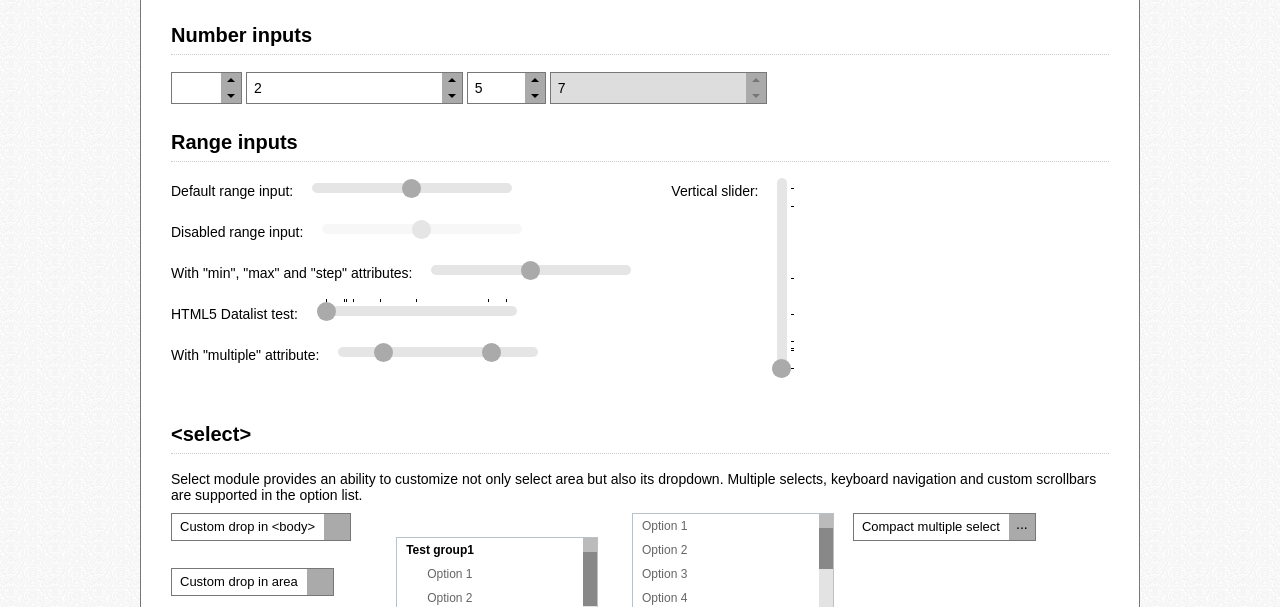
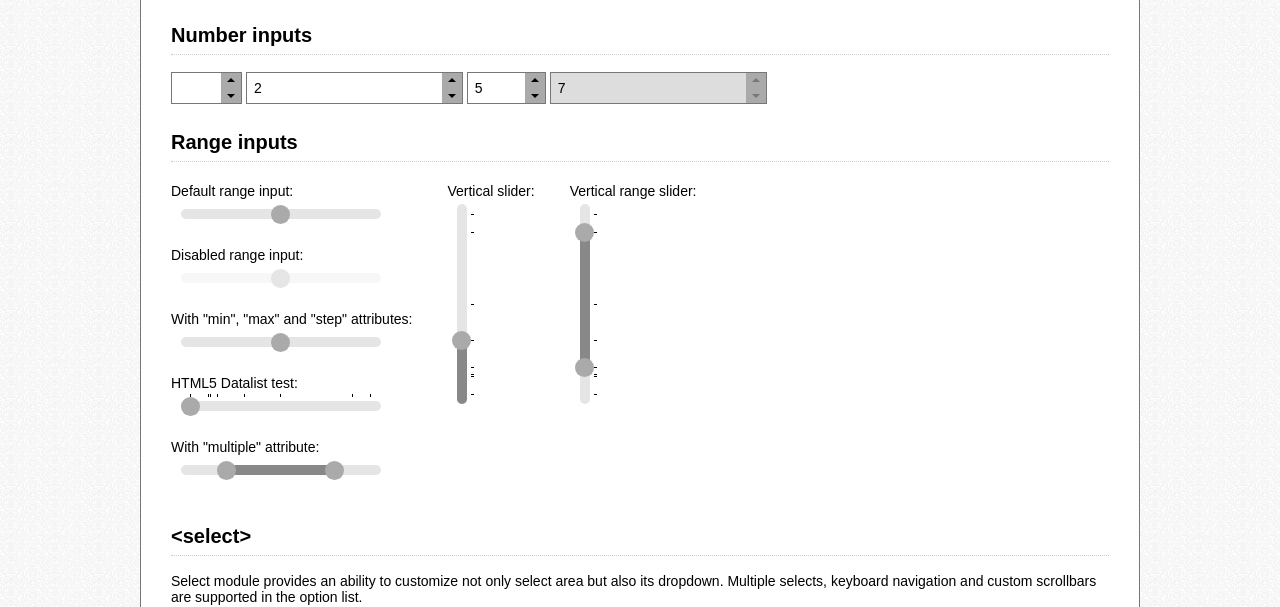
Before and after one commit to w3co/jcf, a website with bundled scripts: page index.html in a window 1280 px wide. Shown: the part 136-743 px from the top of the page. Built offline with nearby package versions, Linux system fonts and the light colour scheme.

Commit message:
range inputs: added support for indicators which display selected range

```diff
--- a/css/demo.css
+++ b/css/demo.css
@@ -87,6 +87,9 @@ section:after {
 	display: block;
 	clear: both;
 	content: '';
+}
+.col .row label {
+	display: block;
 }
 .row label {
 	display: inline-block;
--- a/css/theme-minimal/jcf.css
+++ b/css/theme-minimal/jcf.css
@@ -486,6 +486,7 @@ body > .jcf-select-drop.jcf-drop-flipped {
 	height: 10px;
 }
 .jcf-range .jcf-range-wrapper {
+	position: relative;
 	background: #e5e5e5;
 	border-radius: 5px;
 	display: block;
@@ -509,6 +510,43 @@ body > .jcf-select-drop.jcf-drop-flipped {
 	left: -5px;
 	top: auto;
 }
+.jcf-range .jcf-range-display-wrapper {
+	position: absolute;
+	min-height: 10px;
+	min-width: 10px;
+	left: 10px;
+	right: 10px;
+}
+.jcf-range .jcf-range-display {
+	border-radius: 5px;
+	position: absolute;
+	background: #888;
+	width: 10px;
+	height: 10px;
+}
+.jcf-range .jcf-range-display.jcf-range-min {
+	margin: 0 0 0 -10px;
+	padding: 0 0 0 10px;
+}
+.jcf-range .jcf-range-display.jcf-range-max {
+	margin: 0 -10px 0 0;
+	padding: 0 10px 0 0;
+}
+.jcf-range.jcf-vertical .jcf-range-display-wrapper {
+	left: auto;
+	right: auto;
+	top: 10px;
+	bottom: 10px;
+}
+.jcf-range.jcf-vertical .jcf-range-display.jcf-range-min {
+	margin: 0 0 -10px;
+	padding: 0 0 10px;
+}
+.jcf-range.jcf-vertical .jcf-range-display.jcf-range-max {
+	margin: -10px 0 0;
+	padding: 10px 0 0;
+}
+
 .jcf-range .jcf-range-handle {
 	position: absolute;
 	background: #aaa;
--- a/index.html
+++ b/index.html
@@ -72,7 +72,7 @@
 		<div class="col">
 			<div class="row">
 				<label>Vertical slider:</label>
-				<input type="range" value="0" min="0" max="100" list="testdata1" data-jcf='{"orientation": "vertical"}'>
+				<input type="range" value="30" min="0" max="100" list="testdata1" data-jcf='{"orientation": "vertical", "range": "min"}'>
 			</div>
 			<datalist id="testdata1">
 				<option>0</option>
@@ -84,6 +84,12 @@
 				<option>90</option>
 				<option>100</option>
 			</datalist>
+		</div>
+		<div class="col">
+			<div class="row">
+				<label>Vertical range slider:</label>
+				<input type="range" multiple value="15,90" min="0" max="100" list="testdata1" data-jcf='{"orientation": "vertical"}'>
+			</div>
 		</div>
 	</section>
 
--- a/js/jcf.range.js
+++ b/js/jcf.range.js
@@ -16,12 +16,14 @@
 			realElementClass: 'jcf-real-element',
 			fakeStructure: '<span class="jcf-range"><span class="jcf-range-wrapper"><span class="jcf-range-track"><span class="jcf-range-handle"></span></span></span></span>',
 			dataListMark: '<span class="jcf-range-mark"></span>',
-			dragValueDisplay: '<span class="jcf-drag-value"></span>',
+			rangeDisplayWrapper: '<span class="jcf-range-display-wrapper"></span>',
+			rangeDisplay: '<span class="jcf-range-display"></span>',
 			handleSelector: '.jcf-range-handle',
 			trackSelector: '.jcf-range-track',
 			activeHandleClass: 'jcf-active-handle',
 			verticalClass: 'jcf-vertical',
 			orientation: 'horizontal',
+			range: false, // or "min", "max", "all"
 			dragHandleCenter: true,
 			snapToMarks: true,
 			snapRadius: 5
@@ -46,10 +48,27 @@
 			this.values = this.realElement.prop('multiple') ? this.realElement.attr('value').split(',') : [this.realElement.val()];
 			this.handleCount = this.realElement.prop('multiple') ? this.values.length : 1;
 
+			// create range display
+			this.rangeDisplayWrapper = $(this.options.rangeDisplayWrapper).insertBefore(this.track);
+			if (this.options.range === 'min' || this.options.range === 'all') {
+				this.rangeMin = $(this.options.rangeDisplay).addClass('jcf-range-min').prependTo(this.rangeDisplayWrapper);
+			}
+			if (this.options.range === 'max' || this.options.range === 'all') {
+				this.rangeMax = $(this.options.rangeDisplay).addClass('jcf-range-max').prependTo(this.rangeDisplayWrapper);
+			}
+
 			// clone handles if needed
 			while (this.createdHandleCount < this.handleCount) {
 				this.createdHandleCount++;
 				this.handle.clone().addClass('jcf-index-' + this.createdHandleCount).insertBefore(this.handle);
+
+				// create mid ranges
+				if (this.createdHandleCount > 1) {
+					if (!this.rangeMid) {
+						this.rangeMid = $();
+					}
+					this.rangeMid = this.rangeMid.add($(this.options.rangeDisplay).addClass('jcf-range-mid').prependTo(this.rangeDisplayWrapper));
+				}
 			}
 
 			// grab all handles
@@ -63,6 +82,7 @@
 			this.directionProperty = this.isVertical ? 'top' : 'left';
 			this.offsetProperty = this.isVertical ? 'bottom' : 'left';
 			this.eventProperty = this.isVertical ? 'pageY' : 'pageX';
+			this.sizeProperty = this.isVertical ? 'height' : 'width';
 			this.sizeMethod = this.isVertical ? 'innerHeight' : 'innerWidth';
 			this.fakeElement.css('touchAction', this.isVertical ? 'pan-x' : 'pan-y');
 			if (this.isVertical) {
@@ -136,13 +156,19 @@
 			};
 		},
 		getNearestHandle: function(percent) {
+			// handle vertical sliders
+			if (this.isVertical) {
+				percent = 1 - percent;
+			}
+
 			// detect closest handle when track is pressed
 			var closestHandle = this.handles.eq(0),
-				closestDistance = Infinity;
+				closestDistance = Infinity,
+				self = this;
 
 			if (this.handleCount > 1) {
 				this.handles.each(function() {
-					var handleOffset = parseFloat(this.style.left) / 100,
+					var handleOffset = parseFloat(this.style[self.offsetProperty]) / 100,
 						handleDistance = Math.abs(handleOffset - percent);
 
 					if (handleDistance < closestDistance) {
@@ -160,7 +186,7 @@
 			if (!this.realElement.is(':disabled') && !this.activeDragHandle) {
 				trackSize = this.track[this.sizeMethod]();
 				trackOffset = this.track.offset()[this.directionProperty];
-				this.activeDragHandle = this.getNearestHandle((e.pageX - trackOffset) / this.trackHolder[this.sizeMethod]());
+				this.activeDragHandle = this.getNearestHandle((e[this.eventProperty] - trackOffset) / this.trackHolder[this.sizeMethod]());
 				this.activeDragHandleIndex = this.handles.index(this.activeDragHandle);
 				this.handles.removeClass(this.options.activeHandleClass).eq(this.activeDragHandleIndex).addClass(this.options.activeHandleClass);
 				innerOffset = this.activeDragHandle[this.sizeMethod]() / 2;
@@ -342,6 +368,33 @@
 			} else {
 				this.realElement.val(value);
 			}
+
+			this.updateRanges();
+		},
+		updateRanges: function() {
+			// update display ranges
+			var self = this,
+				handle;
+
+			if (this.rangeMin) {
+				handle = this.handles[0];
+				this.rangeMin.css(this.offsetProperty, 0).css(this.sizeProperty, handle.style[this.offsetProperty]);
+			}
+			if (this.rangeMax) {
+				handle = this.handles[this.handles.length - 1];
+				this.rangeMax.css(this.offsetProperty, handle.style[this.offsetProperty]).css(this.sizeProperty, 100 - parseFloat(handle.style[this.offsetProperty]) + '%');
+			}
+			if (this.rangeMid) {
+				this.handles.each(function(index, curHandle) {
+					var prevHandle, midBox;
+					if (index > 0) {
+						prevHandle = self.handles[index - 1];
+						midBox = self.rangeMid[index - 1];
+						midBox.style[self.offsetProperty] = prevHandle.style[self.offsetProperty];
+						midBox.style[self.sizeProperty] = parseFloat(curHandle.style[self.offsetProperty]) - parseFloat(prevHandle.style[self.offsetProperty]) + '%';
+					}
+				});
+			}
 		},
 		step: function(changeValue) {
 			var originalValue = parseFloat(this.values[this.activeDragHandleIndex || 0]),
@@ -410,6 +463,7 @@
 
 			// refresh handle position according to current value
 			this.setSliderValue(this.getSliderValue());
+			this.updateRanges();
 		},
 		destroy: function() {
 			this.realElement.removeClass(this.options.hiddenClass).insertBefore(this.fakeElement);
```
Also changed, not shown: README.md.
